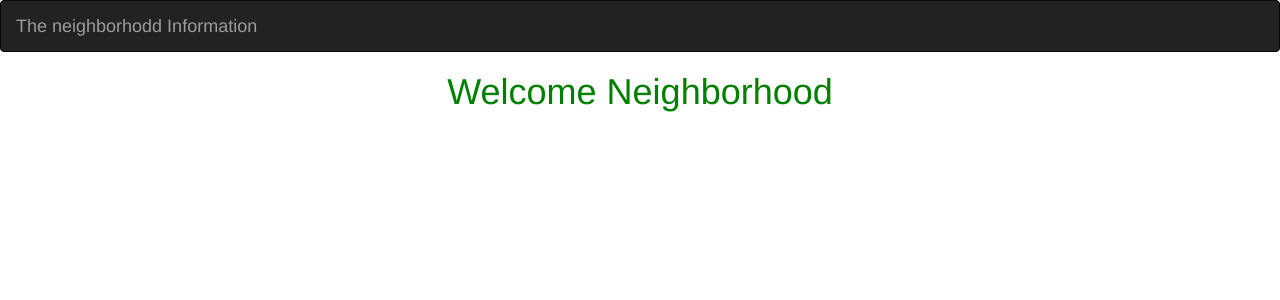
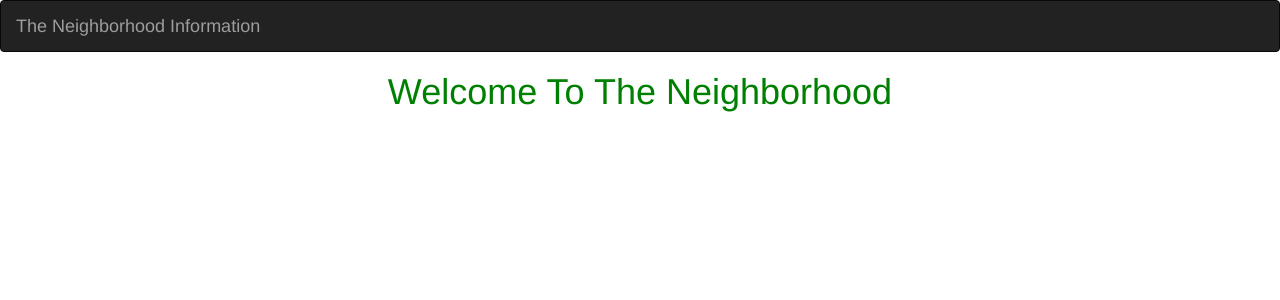
Before and after one commit to EspeIgira/Neighborhood, a Django app: template hoods/templates/all-hoods/base.html in a window 1280 px wide. Shown: the top 300 px of the page. Run offline with Django 3.2, Linux system fonts and the light colour scheme; the template is opened without the code that fills it, so the values that code supplies are empty; some libraries are stand-ins or nearby versions.

Commit message:
bootstrap upto date

```diff
--- a/hoods/templates/all-hoods/base.html
+++ b/hoods/templates/all-hoods/base.html
@@ -8,7 +8,7 @@
   {% if title %}
   <title>Neighborhood Information - {{title}}</title>
   {% else %}
-    <title> Neighborhood Information </title>
+    <title>Neighborhood Information  </title>
   {% endif %}
 
   {% block styles %}
@@ -16,16 +16,15 @@
     <link rel="stylesheet" href="{% static 'css/basehoods.css' %}">
   {% endblock %}
 
-
 </head>
 <body>
+    {% include "navbar.html" %}
 
-  {% include "navbar.html" %}
-  {% block content %} <h1 class='text-center'>Welcome Neighborhood</h1> {%endblock%}
+    {% block content %} <h1 class='text-center'>Welcome To The Neighborhood</h1> {%endblock%}
 
-  {% block scripts %}
-      <script src="https://ajax.googleapis.com/ajax/libs/jquery/3.2.1/jquery.min.js"></script>
-    {% bootstrap_javascript %}
-  {% endblock %}
+    {% block scripts %}
+        <script src="https://ajax.googleapis.com/ajax/libs/jquery/3.2.1/jquery.min.js"></script>
+     {% bootstrap_javascript %}
+    {% endblock %}
 </body>
 </html>
--- a/hoods/templates/index.html
+++ b/hoods/templates/index.html
@@ -1 +1,7 @@
+{%extends 'all-hoods/base.html'%}
+
+{% block content %}
+{{block.super}}
+{% endblock %}
+
 <h1>Welcome Neighborhood</h1>
--- a/hoods/templates/navbar.html
+++ b/hoods/templates/navbar.html
@@ -9,7 +9,7 @@
 <nav class="navbar navbar-inverse">
   <div class="container-fluid">
     <div class="navbar-header">
-      <a class="navbar-brand" href="{% url 'hoodsToday' %}">The neighborhodd Information</a>
+      <a class="navbar-brand" href="{% url 'hoodsToday' %}">The Neighborhood Information</a>
     </div>
   </div>
 </nav>
--- a/neighbor/settings.py
+++ b/neighbor/settings.py
@@ -31,8 +31,8 @@ ALLOWED_HOSTS = []
 # Application definition
 
 INSTALLED_APPS = [
+    'hoods',
     'bootstrap3',
-    'hoods',
     'django.contrib.admin',
     'django.contrib.auth',
     'django.contrib.contenttypes',
```
